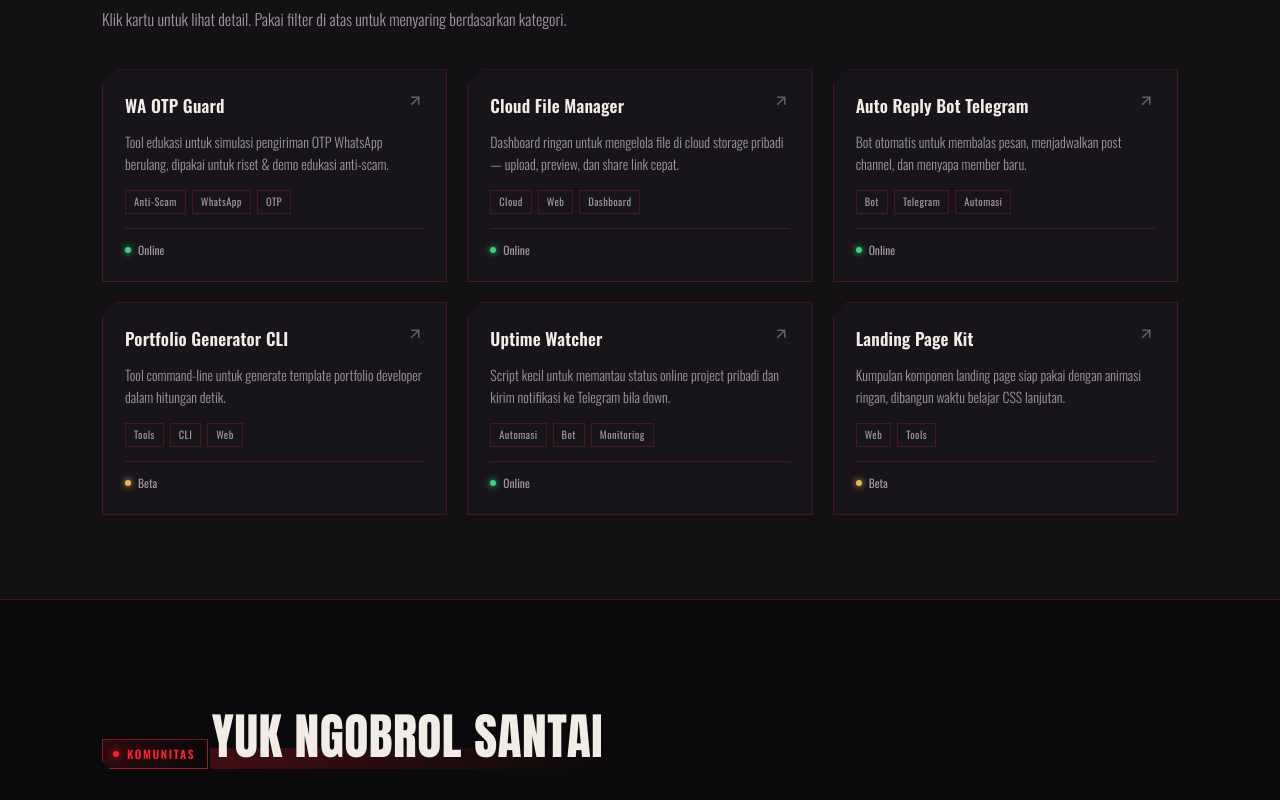
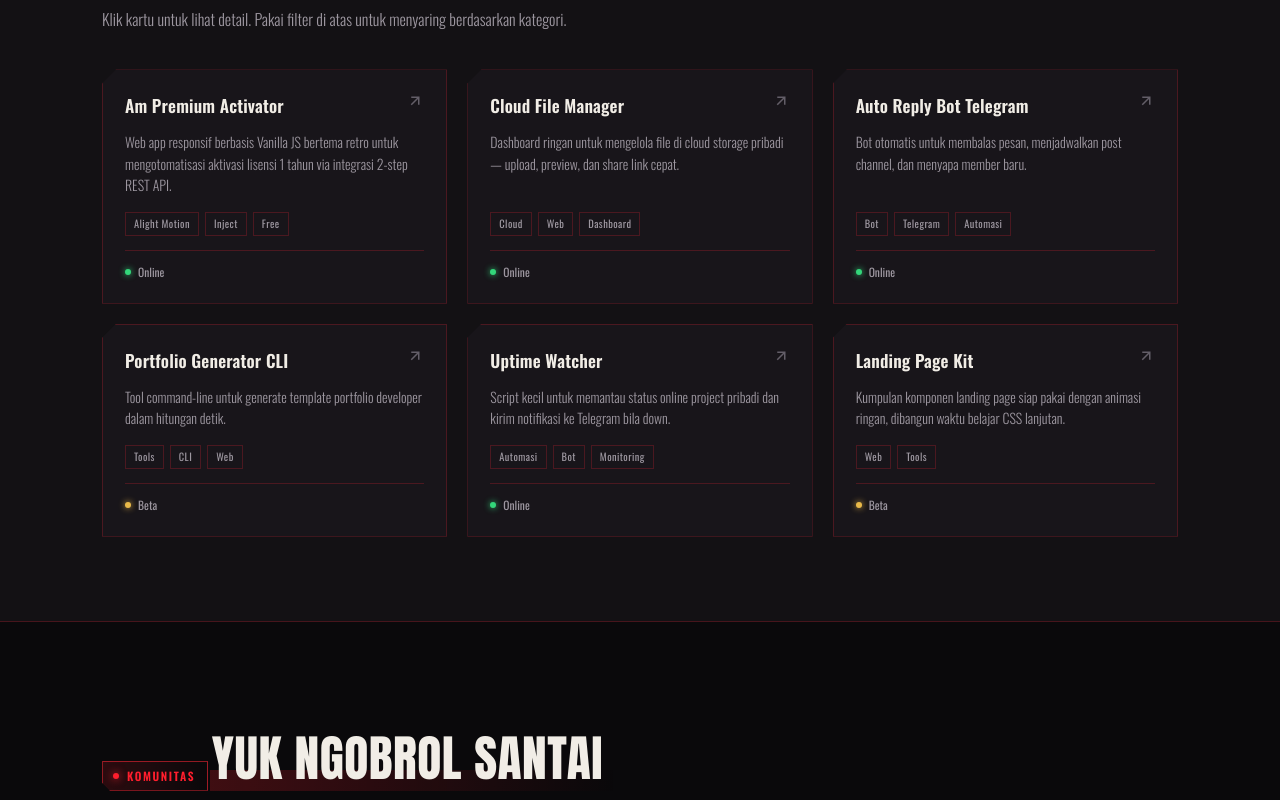
Before and after one commit to sherryv2/projectgabut, a plain HTML site: page index.html in a window 1280 px wide. Shown: the part 1968-2768 px from the top of the page. Drawn offline with nearby package versions, Linux system fonts and the light colour scheme.

Commit message:
Update index.html

```diff
--- a/index.html
+++ b/index.html
@@ -777,7 +777,7 @@ body.has-custom-cursor, body.has-custom-cursor a, body.has-custom-cursor button{
 <footer>
   <div class="container">
     <div class="foot-row">
-      <div class="logo" style="font-size:1.05rem;"><span class="tri"></span>ADAM<span class="hi">DEV</span></div>
+      <div class="logo" style="font-size:1.05rem;"><span class="tri"></span>Sherry<span class="hi">Aubert</span></div>
       <ul class="foot-links">
         <li><a href="https://youtube.com/@adamdev" target="_blank" rel="noopener">YouTube</a></li>
         <li><a href="https://t.me/adamdev" target="_blank" rel="noopener">Telegram</a></li>
@@ -806,12 +806,12 @@ body.has-custom-cursor, body.has-custom-cursor a, body.has-custom-cursor button{
 ============================================================ */
 const PROJECTS = [
   {
-    title: "WA OTP Guard",
-    desc: "Tool edukasi untuk simulasi pengiriman OTP WhatsApp berulang, dipakai untuk riset & demo edukasi anti-scam.",
-    tags: ["Anti-Scam", "WhatsApp", "OTP"],
+    title: "Am Premium Activator",
+    desc: "Web app responsif berbasis Vanilla JS bertema retro untuk mengotomatisasi aktivasi lisensi 1 tahun via integrasi 2-step REST API.",
+    tags: ["Alight Motion", "Inject", "Free"],
     cat: "automasi",
     status: "on",
-    link: "#"
+    link: "https://am-prem.vercel.app"
   },
   {
     title: "Cloud File Manager",
```
